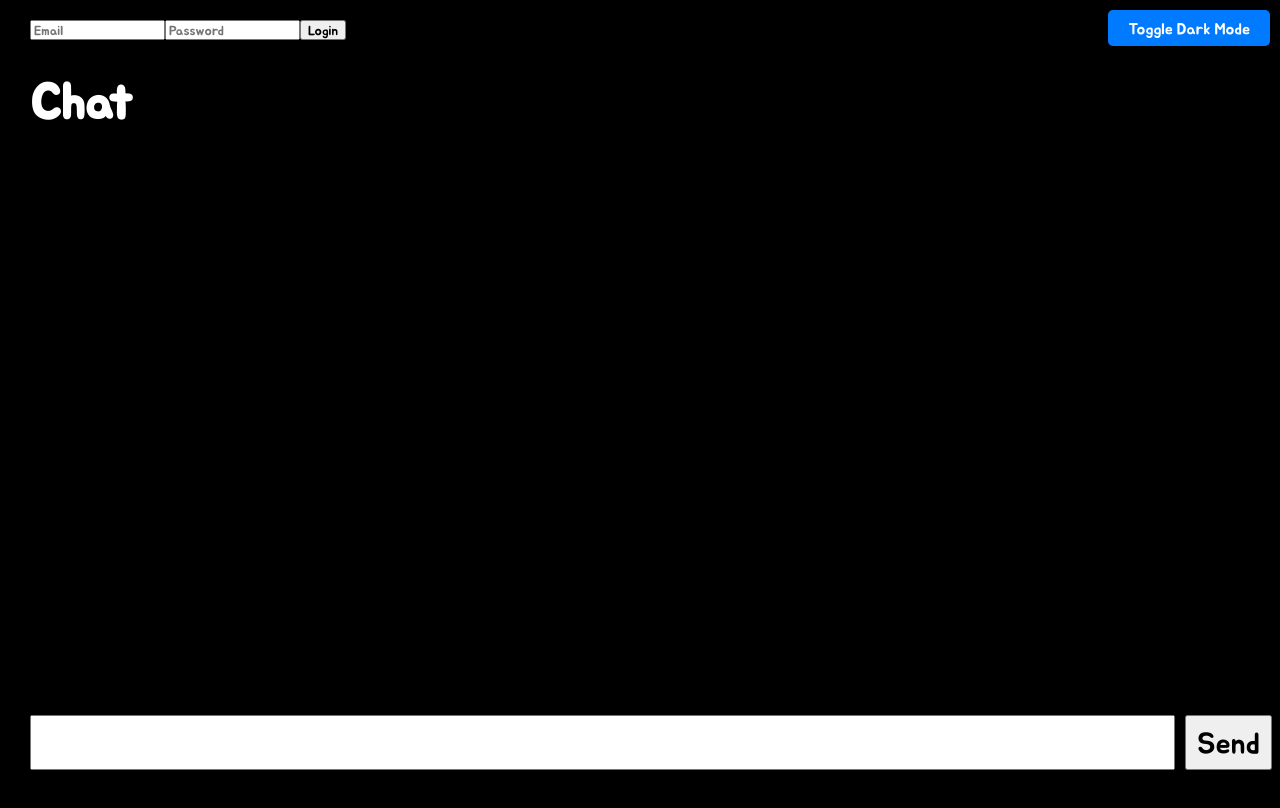
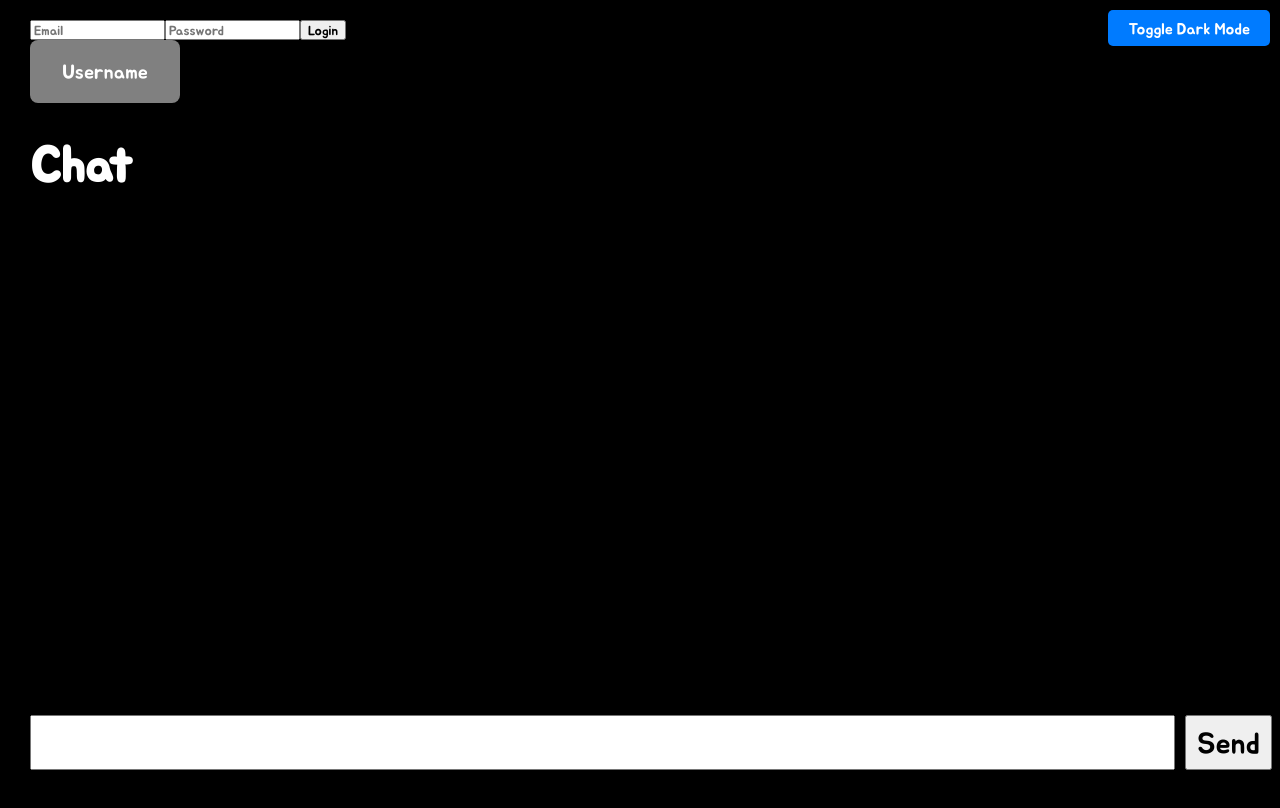
Before and after one commit to alsrl8/davinci_front, a React (Create React App) app: page / in a window 1280 px wide. Shown: the top 808 px of the page. Built offline with nearby package versions, Linux system fonts and the light colour scheme.

Commit message:
User Info Component 추가

```diff
--- a/package.json
+++ b/package.json
@@ -11,6 +11,7 @@
     "@types/node": "^16.18.98",
     "@types/react": "^18.3.3",
     "@types/react-dom": "^18.3.0",
+    "antd": "^5.18.3",
     "dotenv": "^16.4.5",
     "firebase": "^10.12.2",
     "js-cookie": "^3.0.5",
--- a/src/components/Main.tsx
+++ b/src/components/Main.tsx
@@ -5,6 +5,7 @@ import DarkModeSwitch from "./DrakModeSwitch/DarkModeSwitch";
 import Chat from "./Chat/Chat";
 import Auth from "./Auth/Auth";
 import "./Main.css";
+import UserInfo from "./UserInfo/UserInfo";
 
 
 const Main = () => {
@@ -20,6 +21,7 @@ const Main = () => {
         <div className="main-container">
             <div className="auth-container">
                 <Auth setSocket={setSocket} setMessages={setMessages}/>
+                <UserInfo username={""} email={""} />
             </div>
             <div className="chat-container">
                 <Chat socket={socket} messages={messages}/>
--- /dev/null
+++ b/src/components/UserInfo/UserInfo.css
@@ -0,0 +1,17 @@
+.user-info {
+    width: 150px;
+    box-sizing: border-box;
+    background-color: grey;
+    border: none;
+    padding: 1px 1px;
+    font-size: 20px;
+    text-align: center;
+    align-items: center;
+    border-radius: 8px;
+}
+
+
+.user-info .ant-card-body {
+    padding: 0;
+
+}
--- /dev/null
+++ b/src/components/UserInfo/UserInfo.tsx
@@ -0,0 +1,18 @@
+import React from 'react';
+import "./UserInfo.css";
+
+interface UserInfoProps {
+    username: string;
+    email: string;
+}
+
+
+const UserInfo = (props: UserInfoProps) => {
+    return (
+        <div className="user-info">
+            <p>Username</p>
+        </div>
+    )
+};
+
+export default UserInfo;
```
Also changed, not shown: 1 other file (tests, documents, lock files or other folders).
